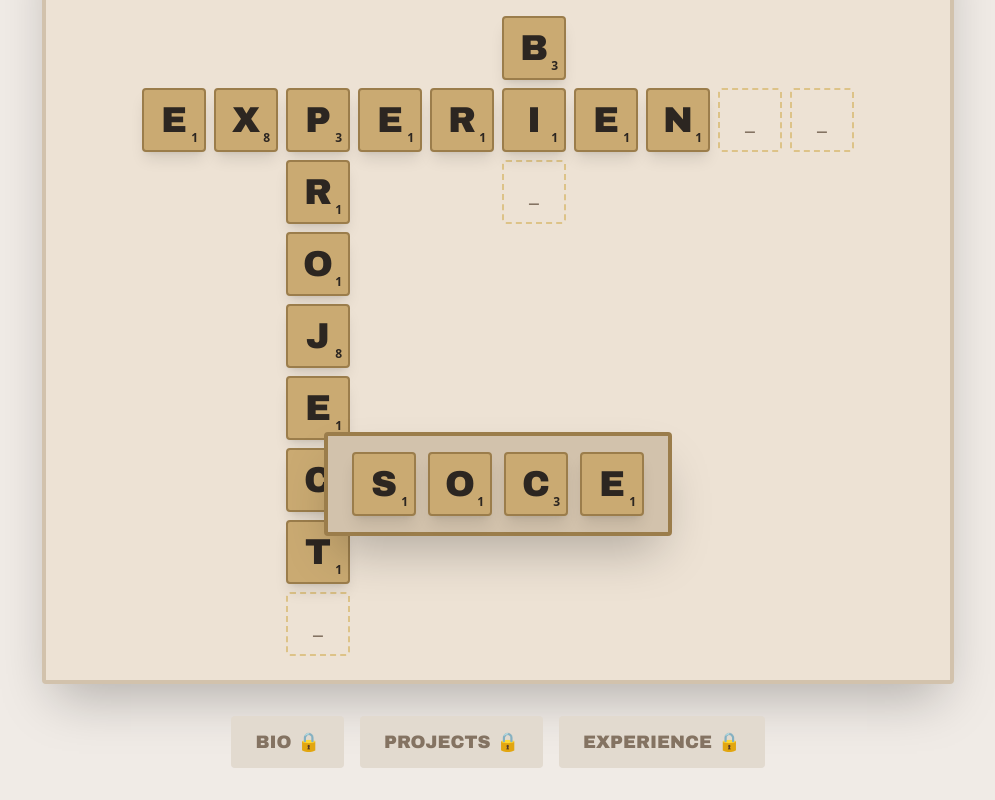
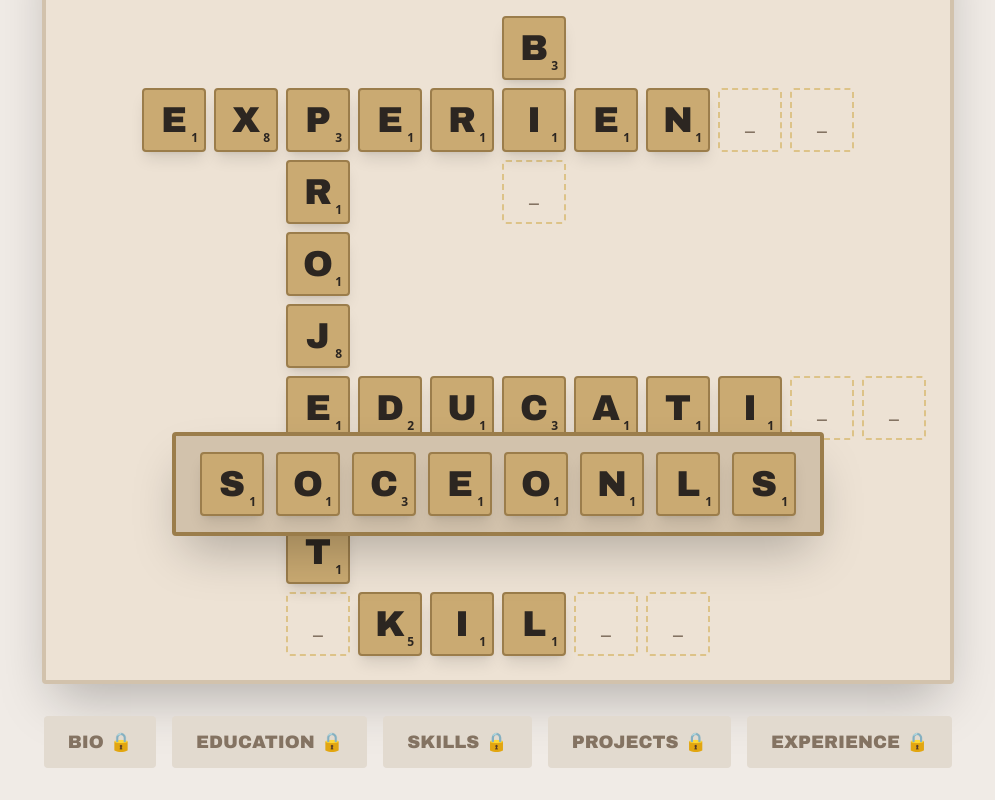
Before and after one commit to jeremiahjthomas/resume, a React (Vite) app: page / in a window 1280 px wide. Shown: the part 240-1040 px from the top of the page, without its empty margins (142-1137 px from the left). Built offline with nearby package versions, Linux system fonts and the light colour scheme; the HTML template or start-up script is replaced by a standard one.

Commit message:
Add new resume sections

```diff
--- a/src/pages/Index.tsx
+++ b/src/pages/Index.tsx
@@ -13,25 +13,32 @@ interface GridCell {
 
 // Word configuration for crossword
 // EXPERIENCE horizontal, PROJECTS down from P, BIO down from I
+// EDUCATION horizontal from E in PROJECTS, SKILLS horizontal from S in PROJECTS
 const EXPERIENCE = "EXPERIENCE";
 const PROJECTS = "PROJECTS";
 const BIO = "BIO";
+const EDUCATION = "EDUCATION";
+const SKILLS = "SKILLS";
 
 const Index = () => {
   const [openSection, setOpenSection] = useState<string | null>(null);
-  const [availableTiles, setAvailableTiles] = useState<string[]>(["S", "O", "C", "E"]);
+  const [availableTiles, setAvailableTiles] = useState<string[]>(["S", "O", "C", "E", "O", "N", "L", "S"]);
   const [draggedTile, setDraggedTile] = useState<string | null>(null);
 
   // Track which letters are placed for each word
-  // Users only place tiles at the END: PROJECT+S, BI+O, EXPERIEN+CE
+  // Users only place tiles at the END: PROJECT+S, BI+O, EXPERIEN+CE, EDUCATI+ON, SKIL+LS
   const [placedLetters, setPlacedLetters] = useState<{
     experience: Set<number>;
     projects: Set<number>;
     bio: Set<number>;
+    education: Set<number>;
+    skills: Set<number>;
   }>({
     experience: new Set([0, 1, 2, 3, 4, 5, 6, 7]), // EXPERIEN placed, missing C(8) and E(9)
     projects: new Set([0, 1, 2, 3, 4, 5, 6]), // PROJECT placed, missing S(7)
     bio: new Set([0, 1]), // BI placed, missing O(2)
+    education: new Set([0, 1, 2, 3, 4, 5, 6]), // EDUCATI placed, missing O(7) and N(8)
+    skills: new Set([0, 1, 2, 3]), // SKIL placed, missing L(4) and S(5)
   });
 
   // Create the crossword grid
@@ -79,6 +86,34 @@ const Index = () => {
       };
     });
 
+    // EDUCATION horizontal (row 6, starting at col 3 - the E in PROJECTS)
+    EDUCATION.split("").forEach((letter, idx) => {
+      const col = 3 + idx;
+      // Skip E (index 0) as it's shared with PROJECTS
+      if (idx === 0) return;
+
+      grid[6][col] = {
+        letter,
+        wordId: "education",
+        isPlaced: placedLetters.education.has(idx),
+        isEmpty: !placedLetters.education.has(idx),
+      };
+    });
+
+    // SKILLS horizontal (row 9, starting at col 3 - the S in PROJECTS)
+    SKILLS.split("").forEach((letter, idx) => {
+      const col = 3 + idx;
+      // Skip S (index 0) as it's shared with PROJECTS
+      if (idx === 0) return;
+
+      grid[9][col] = {
+        letter,
+        wordId: "skills",
+        isPlaced: placedLetters.skills.has(idx),
+        isEmpty: !placedLetters.skills.has(idx),
+      };
+    });
+
     return grid;
   };
 
@@ -117,12 +152,34 @@ const Index = () => {
       if (idx === 0) {
         newPlacedLetters.experience.add(2);
       }
+      // E is shared with EDUCATION
+      if (idx === 4) {
+        newPlacedLetters.education.add(0);
+      }
+      // S is shared with SKILLS
+      if (idx === 7) {
+        newPlacedLetters.skills.add(0);
+      }
     } else if (cell.wordId === "bio") {
       const idx = row - 1; // BIO starts at row 1, not row 2
       newPlacedLetters.bio.add(idx);
       // I is shared with EXPERIENCE
       if (idx === 1) {
         newPlacedLetters.experience.add(5);
+      }
+    } else if (cell.wordId === "education") {
+      const idx = col - 3;
+      newPlacedLetters.education.add(idx);
+      // E is shared with PROJECTS
+      if (idx === 0) {
+        newPlacedLetters.projects.add(4);
+      }
+    } else if (cell.wordId === "skills") {
+      const idx = col - 3;
+      newPlacedLetters.skills.add(idx);
+      // S is shared with PROJECTS
+      if (idx === 0) {
+        newPlacedLetters.projects.add(7);
       }
     }
 
@@ -142,6 +199,12 @@ const Index = () => {
       } else if (cell.wordId === "bio" && newPlacedLetters.bio.size === BIO.length) {
         toast.success("BIO complete!");
         setOpenSection("bio");
+      } else if (cell.wordId === "education" && newPlacedLetters.education.size === EDUCATION.length) {
+        toast.success("EDUCATION complete!");
+        setOpenSection("education");
+      } else if (cell.wordId === "skills" && newPlacedLetters.skills.size === SKILLS.length) {
+        toast.success("SKILLS complete!");
+        setOpenSection("skills");
       }
     }, 300);
   };
@@ -150,10 +213,13 @@ const Index = () => {
     if (wordId === "experience") return placedLetters.experience.size === EXPERIENCE.length;
     if (wordId === "projects") return placedLetters.projects.size === PROJECTS.length;
     if (wordId === "bio") return placedLetters.bio.size === BIO.length;
+    if (wordId === "education") return placedLetters.education.size === EDUCATION.length;
+    if (wordId === "skills") return placedLetters.skills.size === SKILLS.length;
     return false;
   };
 
-  const allComplete = isComplete("experience") && isComplete("projects") && isComplete("bio");
+  const allComplete = isComplete("experience") && isComplete("projects") && isComplete("bio") &&
+                      isComplete("education") && isComplete("skills");
 
   return (
     <div className="min-h-screen bg-background p-4 sm:p-8 pb-32">
@@ -187,7 +253,7 @@ const Index = () => {
 
         {/* Word Status Buttons */}
         <div className="flex flex-wrap justify-center gap-4 animate-slide-up" style={{ animationDelay: "200ms" }}>
-          {["bio", "projects", "experience"].map((section) => (
+          {["bio", "education", "skills", "projects", "experience"].map((section) => (
             <button
               key={section}
               onClick={() => isComplete(section) && setOpenSection(section)}
@@ -321,6 +387,71 @@ const Index = () => {
           </div>
         }
       />
+
+      <ResumeSection
+        title="Education"
+        isVisible={openSection === "education"}
+        onClose={() => setOpenSection(null)}
+        content={
+          <div className="space-y-6">
+            <div>
+              <h3 className="font-bold text-xl text-accent mb-1">Bachelor of Science in Computer Science</h3>
+              <p className="text-muted-foreground mb-3">State University • 2015 - 2019</p>
+              <ul className="list-disc list-inside space-y-2 text-sm sm:text-base">
+                <li>GPA: 3.8/4.0, Dean's List all semesters</li>
+                <li>Relevant coursework: Data Structures, Algorithms, Web Development, Database Systems</li>
+                <li>Senior project: Built a real-time collaboration platform using WebSocket</li>
+                <li>Member of Computer Science Club and Hackathon organizing committee</li>
+              </ul>
+            </div>
+            <div>
+              <h3 className="font-bold text-xl text-accent mb-1">Certifications</h3>
+              <ul className="list-disc list-inside space-y-2 text-sm sm:text-base">
+                <li>AWS Certified Developer - Associate (2023)</li>
+                <li>React Advanced Patterns Certificate (2022)</li>
+                <li>TypeScript Professional Certification (2021)</li>
+              </ul>
+            </div>
+          </div>
+        }
+      />
+
+      <ResumeSection
+        title="Skills"
+        isVisible={openSection === "skills"}
+        onClose={() => setOpenSection(null)}
+        content={
+          <div className="space-y-6">
+            <div>
+              <h3 className="font-bold text-xl text-accent mb-2">Frontend Technologies</h3>
+              <p className="text-sm sm:text-base">
+                React, TypeScript, JavaScript (ES6+), HTML5, CSS3, Tailwind CSS, Redux, React Query,
+                Next.js, Vite, Webpack
+              </p>
+            </div>
+            <div>
+              <h3 className="font-bold text-xl text-accent mb-2">Backend & Database</h3>
+              <p className="text-sm sm:text-base">
+                Node.js, Express, PostgreSQL, MongoDB, REST APIs, GraphQL, Supabase
+              </p>
+            </div>
+            <div>
+              <h3 className="font-bold text-xl text-accent mb-2">Tools & Practices</h3>
+              <p className="text-sm sm:text-base">
+                Git, GitHub, CI/CD, Docker, Jest, React Testing Library, Storybook, Figma,
+                Agile/Scrum, Code Review
+              </p>
+            </div>
+            <div>
+              <h3 className="font-bold text-xl text-accent mb-2">Soft Skills</h3>
+              <p className="text-sm sm:text-base">
+                Problem Solving, Team Leadership, Mentoring, Communication, Project Management,
+                User Experience Design
+              </p>
+            </div>
+          </div>
+        }
+      />
     </div>
   );
 };
```
